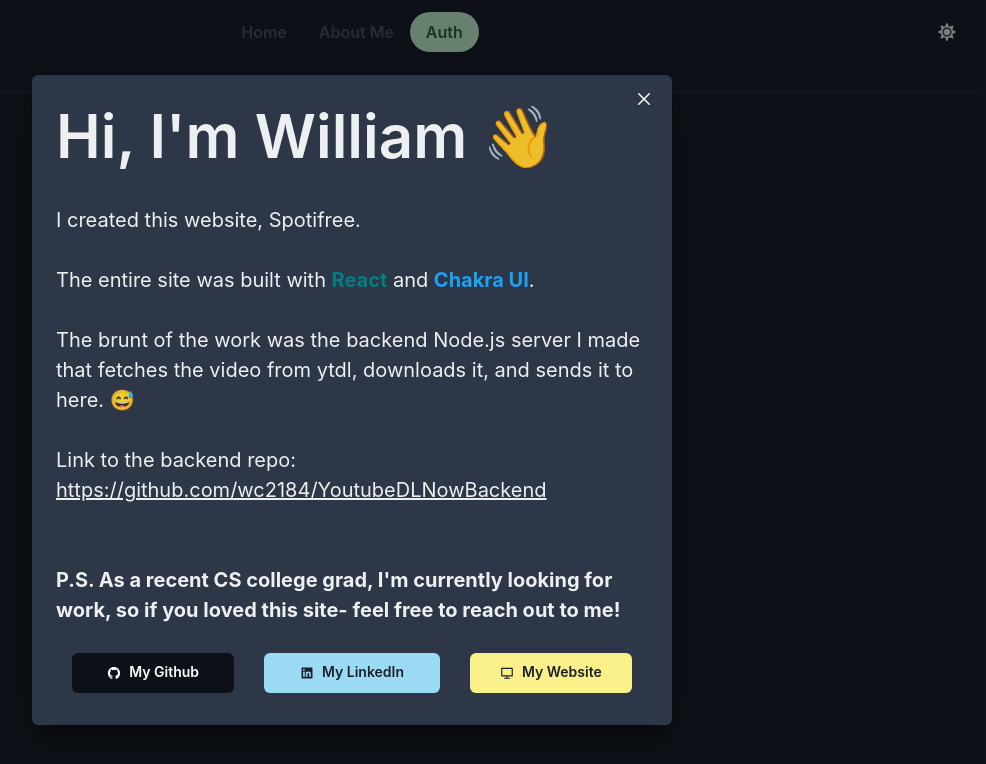
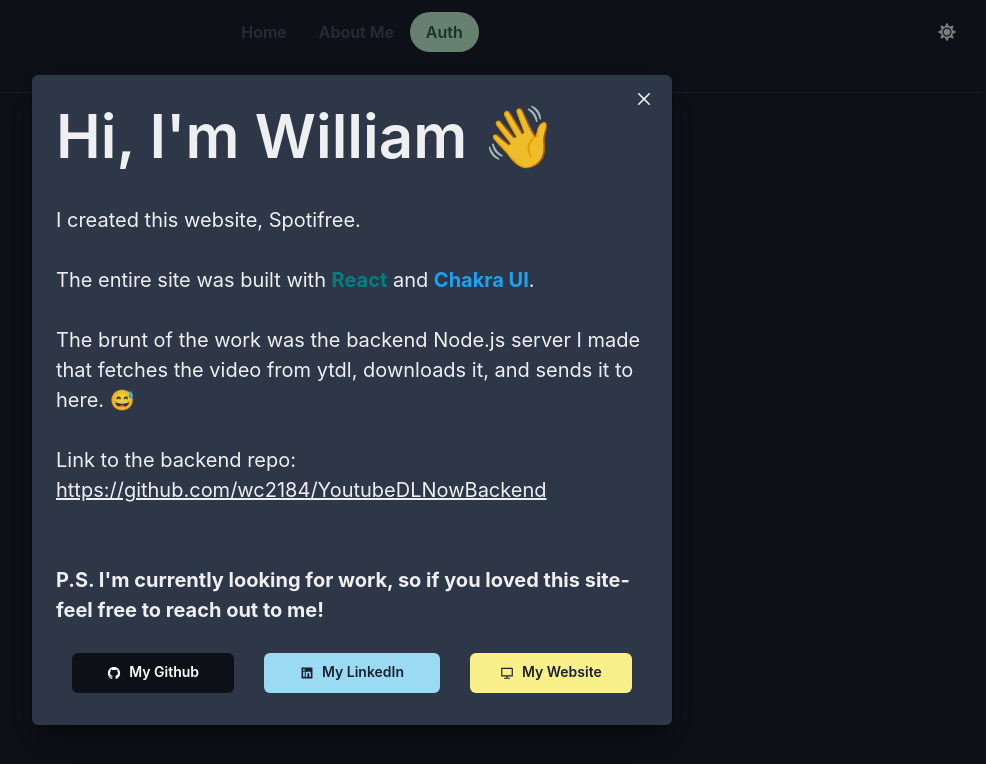
Before and after one commit to wc2184/YoutubeDLNow, a React (Create React App) app: page /auth in a window 1280 px wide. Both pictures are taken after a click on the tab "About Me". Shown: the top 764 px of the page, without its empty margins (288-1274 px from the left). Built offline with nearby package versions, Linux system fonts and the light colour scheme; no server answers.

Commit message:
Update About.js

```diff
--- a/src/pages/About.js
+++ b/src/pages/About.js
@@ -65,7 +65,7 @@ const About = ({ isOpen, onClose }) => {
               <br></br>
               <br></br> <br></br>{' '}
               <span style={{ fontWeight: 'bold' }}>
-                P.S. As a recent CS college grad, I'm currently looking for
+                P.S. I'm currently looking for
                 work, so if you loved this site- feel free to reach out to me!
               </span>
             </ModalBody>
```
